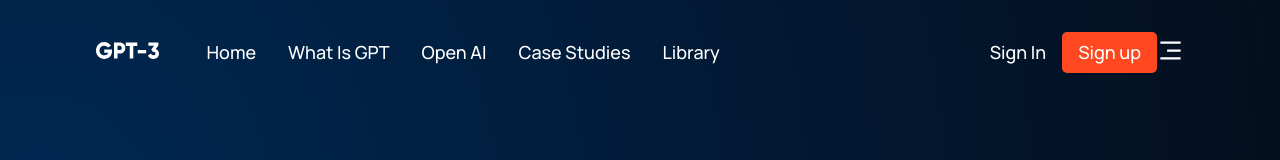
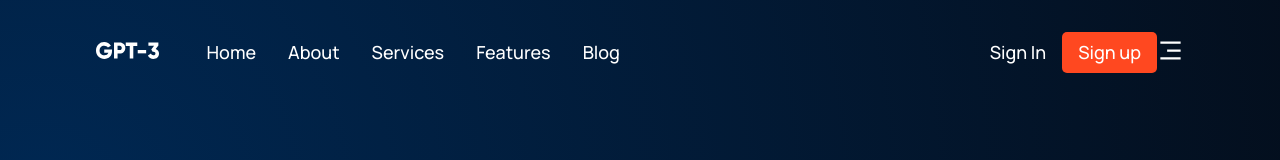
Before and after one commit to Knightgamer/ProjectX, a React (Create React App) app: page / in a window 1280 px wide. Shown: the top 160 px of the page. Built offline with nearby package versions, Linux system fonts and the light colour scheme.

Commit message:
Changed the Navbar names

```diff
--- a/package.json
+++ b/package.json
@@ -8,6 +8,7 @@
     "@testing-library/user-event": "^13.5.0",
     "react": "^18.2.0",
     "react-dom": "^18.2.0",
+    "react-icons": "^4.12.0",
     "react-scripts": "5.0.1",
     "web-vitals": "^2.1.4"
   },
--- a/src/components/navbar/Navbar.jsx
+++ b/src/components/navbar/Navbar.jsx
@@ -17,16 +17,16 @@ const Navbar = () => {
             <a href="#home"> Home </a>{" "}
           </p>
           <p>
-            <a href="#wgpt3"> What is GPT </a>{" "}
+            <a href="#wgpt3"> About </a>{" "}
           </p>
           <p>
-            <a href="#possibility"> Open AI </a>{" "}
+            <a href="#possibility"> Services </a>{" "}
           </p>
           <p>
-            <a href="#features"> Case Studies </a>{" "}
+            <a href="#features"> Features </a>{" "}
           </p>
           <p>
-            <a href="#blog"> Library </a>{" "}
+            <a href="#blog"> Blog </a>{" "}
           </p>
         </div>
       </div>
```
Also changed, not shown: 1 other file (tests, documents, lock files or other folders).
